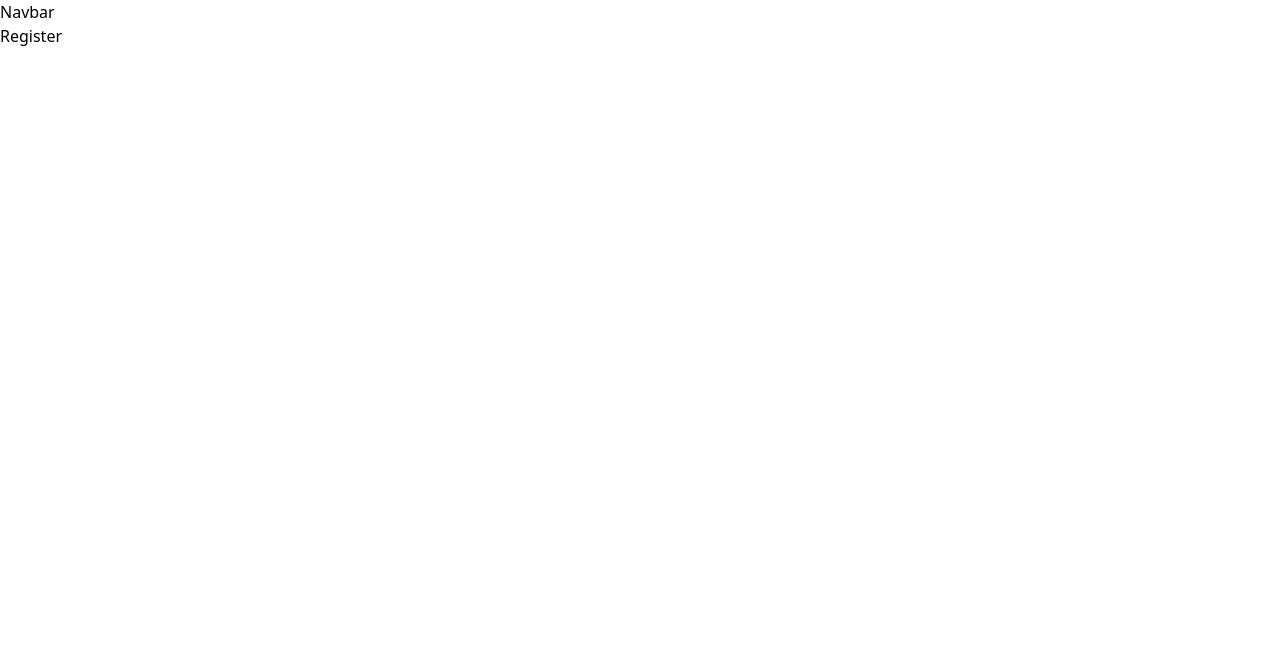
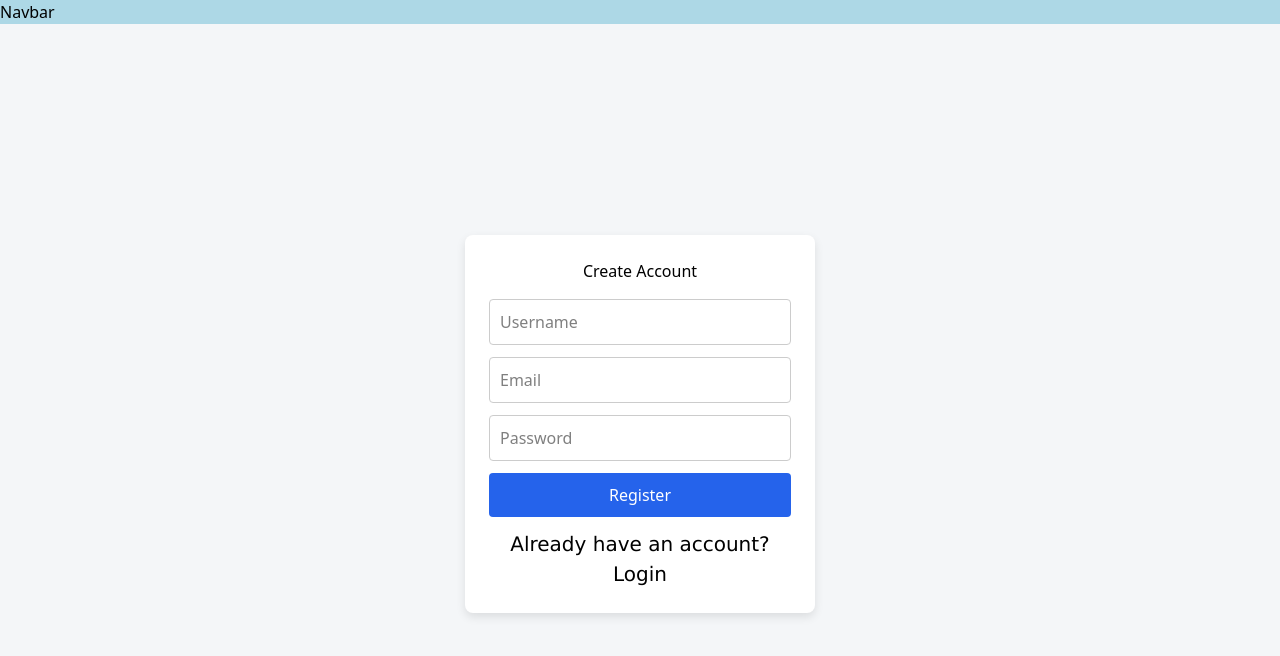
Before and after one commit to ganeshponmalar/myproject-web, a React (Vite) app in the folder Frontend/: page /register in a window 1280 px wide. Shown: the top 656 px of the page. Built offline with nearby package versions, Linux system fonts and the light colour scheme.

Commit message:
Adding seventh commit

```diff
--- /dev/null
+++ b/Frontend/src/pages/Home.css
@@ -0,0 +1,13 @@
+body {
+  background-color: lightblue;
+}
+
+h1 {
+  color: white;
+  text-align: center;
+}
+
+p {
+  font-family: verdana;
+  font-size: 20px;
+}
--- a/Frontend/src/pages/Home.jsx
+++ b/Frontend/src/pages/Home.jsx
@@ -1,17 +1,42 @@
+import { Link } from "react-router-dom";
+import "./Home.css";
+
 const Home = ({ user }) => {
-  if (!user) {
-    return <h2 className="text-center mt-10">Please login first</h2>;
-  }
+  return (
+    <div className="p-6 text-center">
+      {/* If user NOT logged in */}
+      {!user ? (
+        <>
+          <h2 className="text-xl mt-10 mb-4">
+            Please login first
+          </h2>
 
-  return (
-    <div className="p-6">
-      <h1 className="text-2xl font-bold">Home Page</h1>
+          <Link
+            to="/login"
+            className="text-blue-600 underline font-medium"
+          >
+            Go to Login Page
+          </Link>
 
-      <div className="mt-4 bg-white p-4 rounded shadow">
-        <p><strong>ID:</strong> {user.id}</p>
-        <p><strong>Username:</strong> {user.username}</p>
-        <p><strong>Email:</strong> {user.email}</p>
-      </div>
+          <Link
+            to="/register"
+            className="text-blue-600 underline font-medium"
+          >
+            Go to Register Page
+          </Link>
+        </>
+      ) : (
+        /* If user logged in */
+        <>
+          <h1 className="text-2xl font-bold">Home Page</h1>
+
+          <div className="mt-4 bg-white p-4 rounded shadow inline-block text-left">
+            <p><strong>ID:</strong> {user.id}</p>
+            <p><strong>Username:</strong> {user.username}</p>
+            <p><strong>Email:</strong> {user.email}</p>
+          </div>
+        </>
+      )}
     </div>
   );
 };
--- /dev/null
+++ b/Frontend/src/pages/Register.css
@@ -0,0 +1,53 @@
+.register-container {
+  min-height: 100vh;
+  display: flex;
+  justify-content: center;
+  align-items: center;
+  background: #f4f6f8;
+}
+
+.register-form {
+  width: 350px;
+  background: #fff;
+  padding: 24px;
+  border-radius: 8px;
+  box-shadow: 0 4px 10px rgba(0, 0, 0, 0.1);
+}
+
+.register-form h2 {
+  text-align: center;
+  margin-bottom: 16px;
+}
+
+.register-form input {
+  width: 100%;
+  padding: 10px;
+  margin-bottom: 12px;
+  border: 1px solid #ccc;
+  border-radius: 4px;
+}
+
+.register-form button {
+  width: 100%;
+  padding: 10px;
+  background: #2563eb;
+  color: white;
+  border: none;
+  border-radius: 4px;
+  cursor: pointer;
+}
+
+.register-form button:disabled {
+  background: #94a3b8;
+}
+
+.error {
+  color: red;
+  text-align: center;
+  margin-bottom: 10px;
+}
+
+.login-link {
+  text-align: center;
+  margin-top: 12px;
+}
--- a/Frontend/src/pages/Register.jsx
+++ b/Frontend/src/pages/Register.jsx
@@ -1,11 +1,108 @@
-import React from "react";
+import { useState } from "react";
+import { useNavigate, Link } from "react-router-dom";
+import "./Register.css";
+
+const Register = () => {
+    const navigate = useNavigate();
+
+    const [formData, setFormData] = useState({
+        username: "",
+        email: "",
+        password: "",
+    });
 
 
-const Register = ()=>{
-    return(
+    const [error, setError] = useState("");
+    const [loading, setLoading] = useState(false);
 
-        <div>Register</div>
-    )
-}
+    // Handle input change
+    const handleChange = (e) => {
+        setFormData({
+            ...formData,
+            [e.target.name]: e.target.value,
+        });
+    };
 
-export default Register
+
+
+    // Handle form submit
+    const handleSubmit = async (e) => {
+        e.preventDefault();
+        setError("");
+        setLoading(true);
+
+        try {
+            const res = await fetch(
+                "http://localhost:5000/api/users/reg",
+                {
+                    method: "POST",
+                    headers: {
+                        "Content-Type": "application/json",
+                    },
+                    credentials: "include", // IMPORTANT (cookie)
+                    body: JSON.stringify(formData),
+                }
+            );
+
+
+            const data = await res.json();
+
+            if (!res.ok) {
+                throw new Error(data.message || "Registration failed");
+            }
+
+            //  Registration success
+            alert("Registration successful");
+            navigate("/login");
+        } catch (err) {
+            setError(err.message);
+        } finally {
+            setLoading(false);
+        }
+    };
+
+    return (
+        <div className="register-container">
+            <form className="register-form" onSubmit={handleSubmit}>
+                <h2>Create Account</h2>
+
+                {error && <p className="error">{error}</p>}
+
+                <input
+                    type="text"
+                    name="username"
+                    placeholder="Username"
+                    value={formData.username}
+                    onChange={handleChange}
+                />
+
+                <input
+                    type="email"
+                    name="email"
+                    placeholder="Email"
+                    value={formData.email}
+                    onChange={handleChange}
+                />
+
+                <input
+                    type="password"
+                    name="password"
+                    placeholder="Password"
+                    value={formData.password}
+                    onChange={handleChange}
+                />
+
+                <button type="submit" disabled={loading}>
+                    {loading ? "Registering..." : "Register"}
+                </button>
+
+                <p className="login-link">
+                    Already have an account?{" "}
+                    <Link to="/login">Login</Link>
+                </p>
+            </form>
+        </div>
+    );
+};
+
+export default Register;
```
Also changed, not shown: 2 other files (tests, documents, lock files or other folders).
